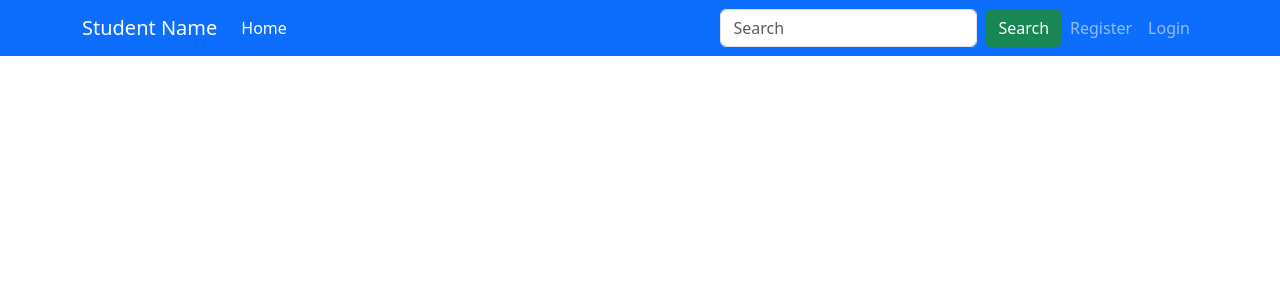
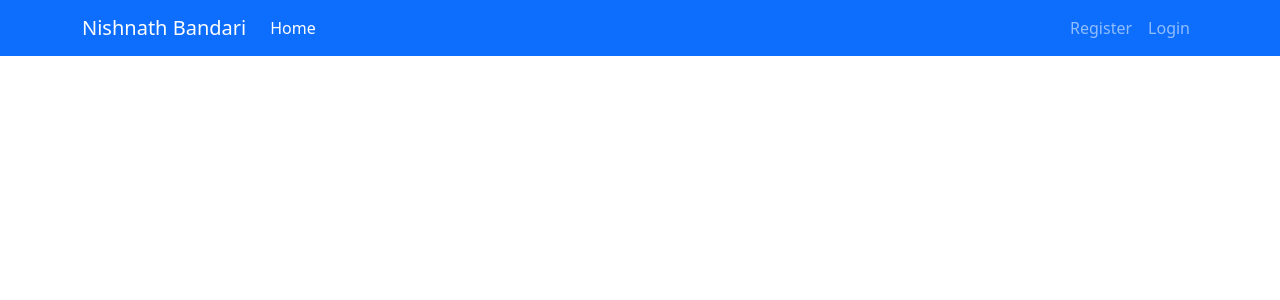
Before and after one commit to nbandari1/ass6, a Next.js app: page / in a window 1280 px wide. Shown: the top 300 px of the page. Built offline with nearby package versions, Linux system fonts and the light colour scheme.

Commit message:
Update MainNav.js

```diff
--- a/components/MainNav.js
+++ b/components/MainNav.js
@@ -1,15 +1,22 @@
+// MainNav.js
 import { Container, Nav, Navbar, Form, Button, NavDropdown } from "react-bootstrap";
-import Link from 'next/link';
+import Link from 'next/link'; // Import Link from next/link
 import { useRouter } from 'next/router';
 import { useState } from 'react';
 import { useAtom } from "jotai";
-import { searchHistoryAtom } from "@/store";
+import { searchHistoryAtom } from "../store";
 import { addToHistory } from "../lib/userData";
 import { readToken, removeToken } from '../lib/authenticate';
 
 export default function MainNav() {
   const router = useRouter();
   const token = readToken();
+
+  function logout() {
+    removeToken();
+    router.push('/login');
+  }
+
   const [searchField, setSearchField] = useState("");
   const [isExpanded, setIsExpanded] = useState(false);
   const [searchHistory, setSearchHistory] = useAtom(searchHistoryAtom);
@@ -18,30 +25,27 @@ export default function MainNav() {
     e.preventDefault();
     if (searchField !== "") {
       const queryString = `title=true&q=${searchField}`;
-      setSearchHistory(await addToHistory(queryString));
+      setSearchHistory(current => [...current, queryString]);
+      await addToHistory(queryString);
       router.push(`/artwork?${queryString}`);
       setSearchField("");
       setIsExpanded(false);
     }
   }
 
-  function logout() {
-    setIsExpanded(false);
-    removeToken();
-    router.push('/login');
-  }
-
   return (
     <>
       <Navbar expand="lg" className="fixed-top navbar-dark bg-primary" expanded={isExpanded}>
         <Container>
-          <Navbar.Brand>Student Name</Navbar.Brand>
+          <Navbar.Brand>Nishnath Bandari</Navbar.Brand>
           <Navbar.Toggle aria-controls="basic-navbar-nav" onClick={() => setIsExpanded(!isExpanded)} />
           <Navbar.Collapse id="basic-navbar-nav">
             <Nav className="me-auto">
               <Link href="/" passHref><Nav.Link active={router.pathname === "/"} onClick={() => setIsExpanded(false)}>Home</Nav.Link></Link>
               {token && <Link href="/search" passHref><Nav.Link active={router.pathname === "/search"} onClick={() => setIsExpanded(false)}>Advanced Search</Nav.Link></Link>}
             </Nav>
+            {token && (
+              <>
                 <Form className="d-flex" onSubmit={submitForm}>
                   <Form.Control
                     type="search"
@@ -54,19 +58,20 @@ export default function MainNav() {
                   <Button type="submit" variant="success">Search</Button>
                 </Form>
                 <Nav>
-              {token ? (
                   <NavDropdown title={token.userName} id="basic-nav-dropdown">
-                  <Link href="/favourites" passHref><NavDropdown.Item active={router.pathname === "/favourites"} onClick={() => setIsExpanded(false)}>Favourites</NavDropdown.Item></Link>
-                  <Link href="/history" passHref><NavDropdown.Item active={router.pathname === "/history"} onClick={() => setIsExpanded(false)}>Search History</NavDropdown.Item></Link>
+                    <Link href="/favourites" passHref><NavDropdown.Item active={router.pathname === "/favourites"}>Favourites</NavDropdown.Item></Link>
+                    <Link href="/history" passHref><NavDropdown.Item active={router.pathname === "/history"}>Search History</NavDropdown.Item></Link>
                     <NavDropdown.Item onClick={logout}>Logout</NavDropdown.Item>
                   </NavDropdown>
-              ) : (
-                <Nav>
+                </Nav>
+              </>
+            )}
+            {!token && (
+              <Nav className="ml-auto">
                 <Link href="/register" passHref><Nav.Link active={router.pathname === "/register"} onClick={() => setIsExpanded(false)}>Register</Nav.Link></Link>
                 <Link href="/login" passHref><Nav.Link active={router.pathname === "/login"} onClick={() => setIsExpanded(false)}>Login</Nav.Link></Link>
               </Nav>
             )}
-            </Nav>
           </Navbar.Collapse>
         </Container>
       </Navbar>
```
Lines whose indentation alone changed are shown as unchanged.
